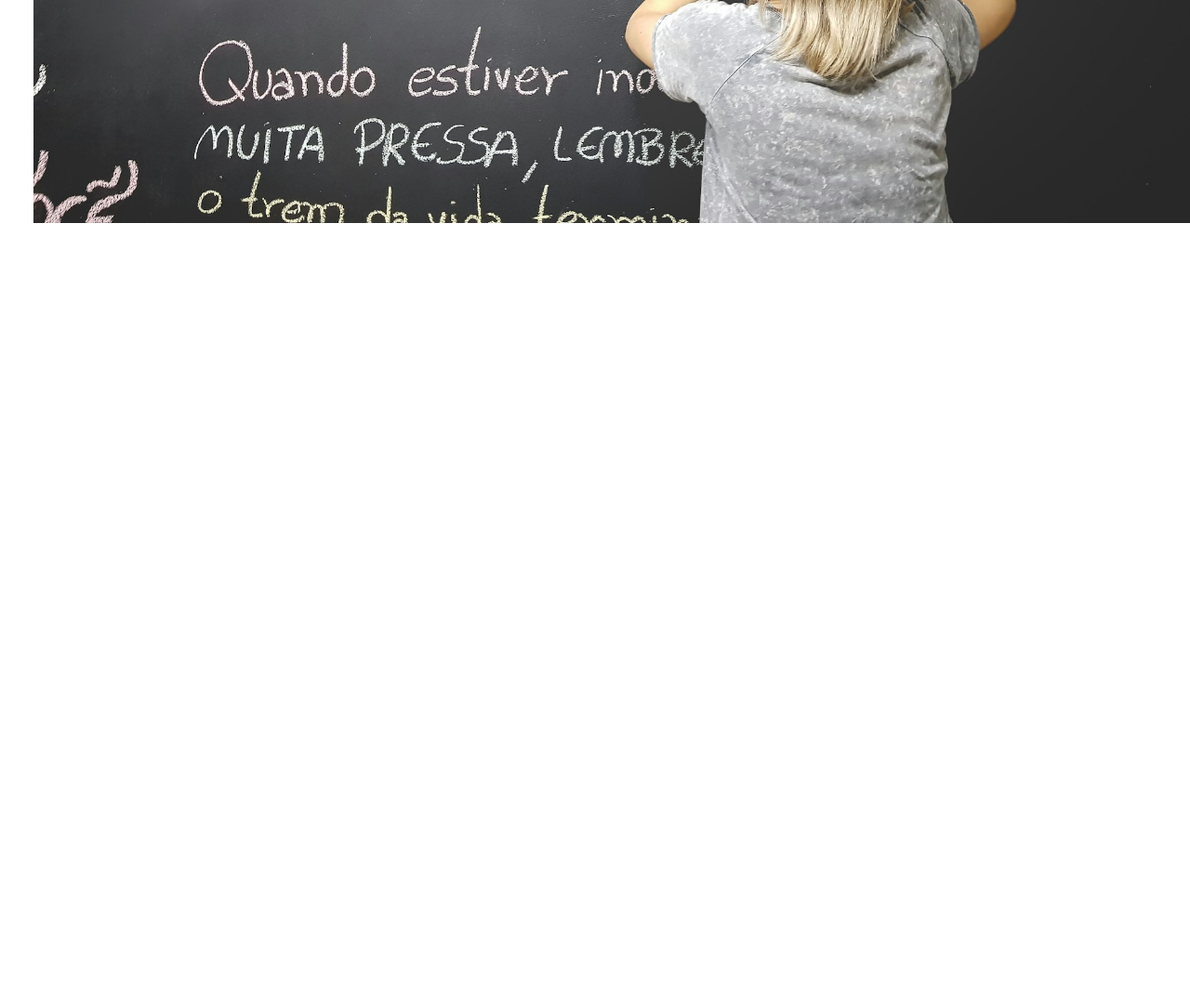
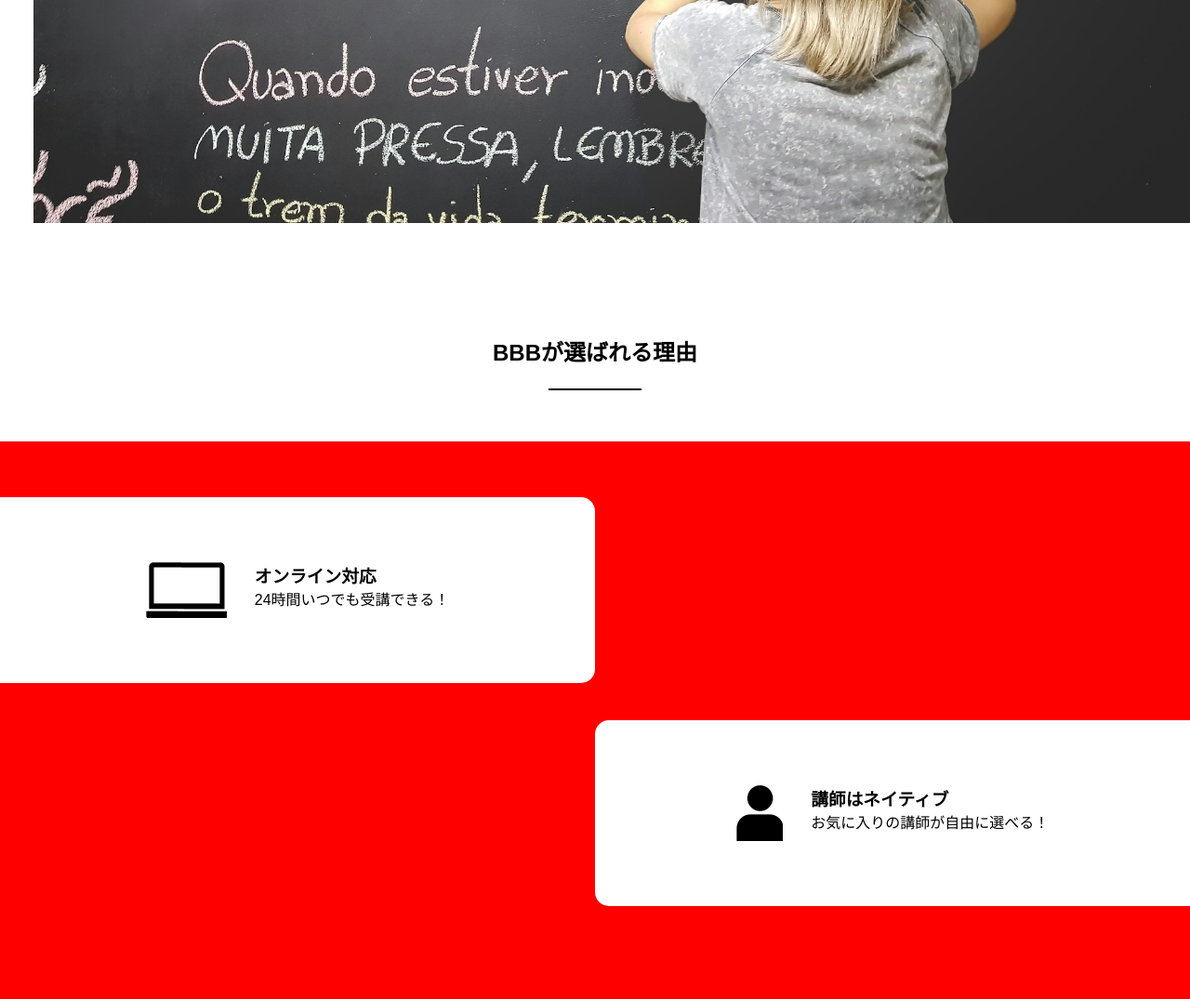
Before and after one commit to fujitashuichi/code-jump-BBB, a plain HTML site: page index.html in a window 1280 px wide. Shown: the part 560-1635 px from the top of the page at 93% size. Before the commit the page ends 800 px from the top, so only its background shows below. Drawn offline with Linux system fonts and the light colour scheme; some packages are replaced by stand-ins of ours.

Commit message:
Add: sec-1のアニメーションを実装(Intersection Observer API)

```diff
--- a/css/index.css
+++ b/css/index.css
@@ -1,9 +1,11 @@
 body {
     font-family: "游ゴシック体", "Yu Gothic", "游ゴシック Medium", "You Gothic Medium", "游ゴシック", "Yu Gothic", sans-serif;
+    overflow-x: hidden;
 }
 
 img {
     width: 100%;
+    height: 100%;
     object-fit: cover;
 }
 
@@ -88,7 +90,7 @@ a {
 
 
 #menu {
-    position: fixed;
+    position: absolute;
     top: 0;
     left: 0;
     width: 100%;
@@ -116,8 +118,7 @@ a {
 #header > .content {
     position: absolute;
     top: 50%;
-    left: 50%;
-    transform: translateX(-50%);
+    left: 5%;
 }
 
 #goto-free-trial-btn {
@@ -144,3 +145,81 @@ a {
 #goto-free-trial-btn a {
     color: #fff;
 }
+
+
+section .sec-header {
+    background: #fff;
+    padding-bottom: 80px;
+}
+section .sec-header .sec-title {
+    position: relative;
+    padding: 120px 0 0 0;
+    text-align: center;
+}
+section .sec-header .sec-title::after {
+    content: "";
+    position: absolute;
+    bottom: -25px;
+    left: 50%;
+    transform: translateX(-50%);
+    width: 100px;
+    height: 0;
+    border: 1px solid #000;
+}
+
+
+#sec-1 {
+    background: #ff0000;
+}
+
+#sec-1 ul {
+    padding: 60px 0;
+}
+
+#sec-1 ul li {
+    position: relative;
+    height: 240px;
+    padding: 20px 0;
+}
+
+#sec-1 .slide-tag {
+    display: flex;
+    position: absolute;
+    width: 50%;
+    height: 200px;
+    background: #fff;
+}
+
+#sec-1 .slide-tag-inner {
+    display: flex;
+    width: fit-content;
+    height: 60px;
+    margin: auto;
+}
+
+#sec-1 .slide-tag-icon {
+    margin-right: 30px;
+    height: 100%;
+}
+
+#sec-1 ul li:nth-of-type(2n + 1) .slide-tag {
+    border-top-right-radius: 15px;
+    border-bottom-right-radius: 15px;
+    top: 0;
+    left: -100%;
+    transition: all 0.5s;
+}
+#sec-1 ul li:nth-of-type(2n + 1) .slide-tag.active {
+    left: 0;
+}
+
+#sec-1 ul li:nth-of-type(2n) .slide-tag {
+    border-bottom-left-radius: 15px;
+    border-top-left-radius: 15px;
+    top: 0;
+    right: -100%;
+    transition: all 0.5s;
+}
+#sec-1 ul li:nth-of-type(2n) .slide-tag.active {
+    right: 0;
+}
--- a/index.html
+++ b/index.html
@@ -31,12 +31,45 @@
         </div>
     </header>
     <main id="main">
-
+        <section id="sec-1">
+            <div class="sec-header">
+                <h2 class="sec-title">BBBが選ばれる理由</h2>
+            </div>
+            <ul>
+                <li class="slide-tag-wrapper">
+                    <div class="slide-tag">
+                        <div class="slide-tag-inner">
+                            <div class="slide-tag-icon">
+                                <img src="./img/icon-pc.png" alt="">
+                            </div>
+                            <div>
+                                <h3>オンライン対応</h3>
+                                <p>24時間いつでも受講できる！</p>
+                            </div>
+                        </div>
+                    </div>
+                </li>
+                <li class="slide-tag-wrapper">
+                    <div class="slide-tag">
+                        <div class="slide-tag-inner">
+                            <div class="slide-tag-icon">
+                                <img src="./img/icon-teacher.png" alt="">
+                            </div>
+                            <div>
+                                <h3>講師はネイティブ</h3>
+                                <p>お気に入りの講師が自由に選べる！</p>
+                            </div>
+                        </div>
+                    </div>
+                </li>
+            </ul>
+        </section>
     </main>
     <footer id="footer">
 
     </footer>
 
     <script src="./script/toggle-btn-manager.js"></script>
+    <script src="./script/animation-manager.js"></script>
 </body>
 </html>
--- /dev/null
+++ b/script/animation-manager.js
@@ -0,0 +1,18 @@
+addEventListener("DOMContentLoaded", () => {
+    const tagWrappers = [...document.querySelectorAll(".slide-tag-wrapper")];
+
+    const setItemActive = (entries) => {
+        entries.forEach(entry => {
+            const tag = entry.target.querySelector(".slide-tag");
+            if (entry.isIntersecting) {
+                tag.classList.add("active");
+            } else {
+                tag.classList.remove("active");
+            }
+        });
+    }
+    const options = {};
+    const tagsObserver = new IntersectionObserver(setItemActive, options);
+
+    tagWrappers.forEach(target => tagsObserver.observe(target));
+});
```
